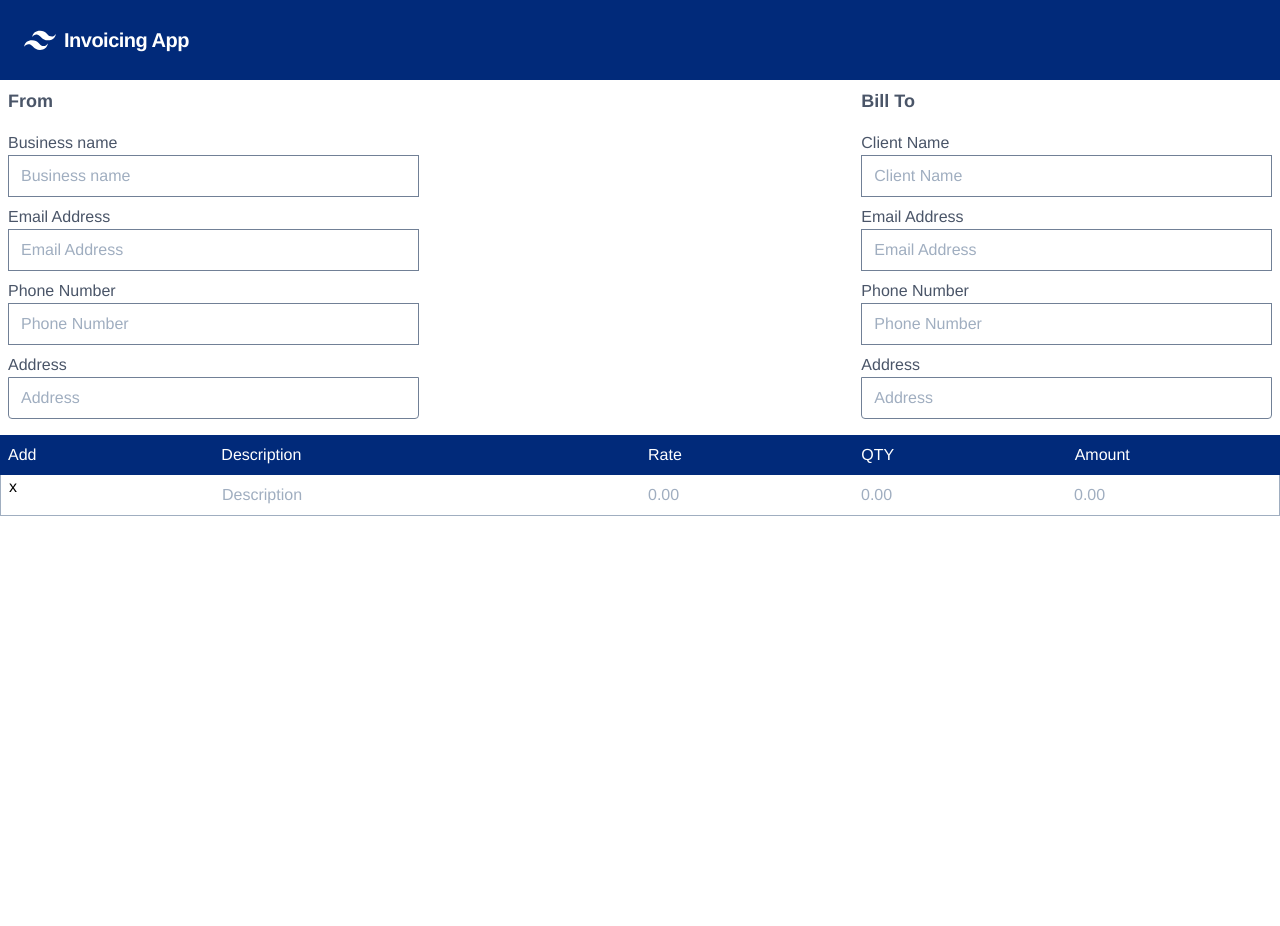
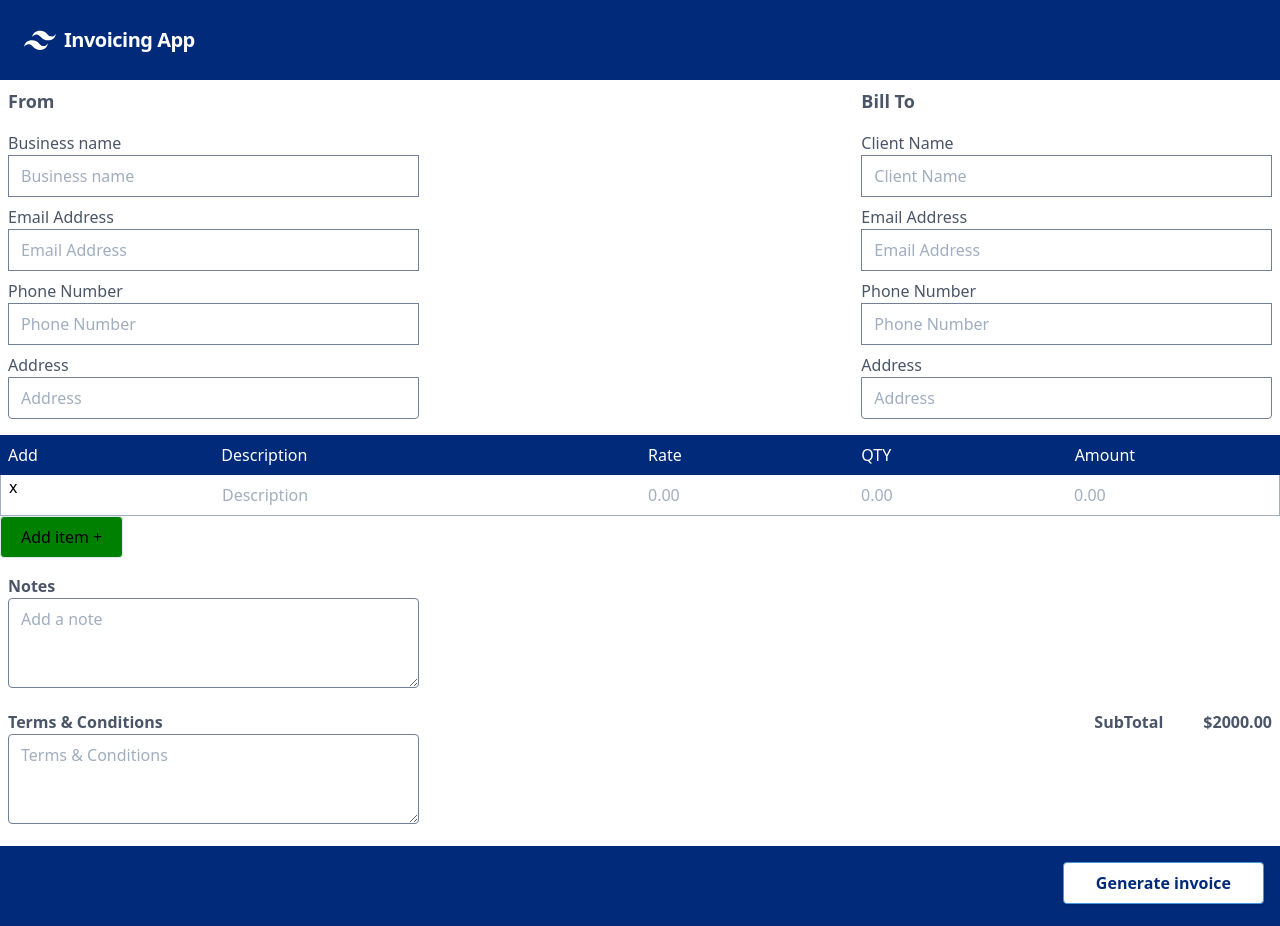
Before and after one commit to feyvik/Tailwind-Css, a Vue app: page / in a window 1280 px wide. Before the commit the page ends 800 px from the top, so only its background shows below. Built offline with nearby package versions, Linux system fonts and the light colour scheme.

Commit message:
implement design for inovice app

```diff
--- a/src/App.vue
+++ b/src/App.vue
@@ -4,10 +4,4 @@
   </div>
 </template>
 
-<style lang="scss">
-#app {
-  font-family: Avenir, Helvetica, Arial, sans-serif;
-  -webkit-font-smoothing: antialiased;
-  -moz-osx-font-smoothing: grayscale;
-}
-</style>
+<style lang="scss"></style>
--- /dev/null
+++ b/src/firebase.js
@@ -0,0 +1,15 @@
+import firebase from "firebase";
+import "firebase/firestore";
+
+const firebaseConfig = {
+  apiKey: "AIzaSyDjMip5chPKSKACje0CiTjb23xS4RmuZ_0",
+  authDomain: "invoice-app-24826.firebaseapp.com",
+  databaseURL: "https://invoice-app-24826.firebaseio.com",
+  projectId: "invoice-app-24826",
+  storageBucket: "invoice-app-24826.appspot.com",
+  messagingSenderId: "314164180882",
+  appId: "1:314164180882:web:54b409bb25f0f23b81b34b"
+};
+// Initialize Firebase
+const fire = firebase.initializeApp(firebaseConfig);
+export { fire };
--- a/src/main.js
+++ b/src/main.js
@@ -3,22 +3,7 @@ import App from "./App.vue";
 import router from "./router";
 import store from "./store";
 
-import firebase from "firebase";
-import "firebase/firestore";
-
 import "./assets/css/tailwind.css";
-
-const firebaseConfig = {
-  apiKey: "AIzaSyBbDfUDchLFGeIzXbU9kVZSz1aAOnKoE3U",
-  authDomain: "invoicing-app-b172d.firebaseapp.com",
-  databaseURL: "https://invoicing-app-b172d.firebaseio.com",
-  projectId: "invoicing-app-b172d",
-  storageBucket: "invoicing-app-b172d.appspot.com",
-  messagingSenderId: "145820741700",
-  appId: "1:145820741700:web:043f2495e451cf0b560c11"
-};
-// Initialize Firebase
-firebase.initializeApp(firebaseConfig);
 
 Vue.config.productionTip = false;
 
--- a/src/views/Home.vue
+++ b/src/views/Home.vue
@@ -1,7 +1,7 @@
 <template>
   <div class="container-fluid">
     <Navigation />
-    <div class="lg:container lg:mx-auto">
+    <div class="lg:container lg:mx-auto container-block">
       <div class="flex flex-wrap">
         <div class="w-2/6 p-2 text-gray-700">
           <h5 class="text-lg font-bold mb-4">From</h5>
@@ -14,6 +14,7 @@
               id="B_name"
               type="text"
               placeholder="Business name"
+              v-model="businessName"
             />
           </div>
           <div class="mb-2">
@@ -25,6 +26,7 @@
               id="B_name"
               type="email"
               placeholder="Email Address"
+              v-model="businessEmail"
             />
           </div>
           <div class="mb-2">
@@ -36,6 +38,7 @@
               id="B_name"
               type="number"
               placeholder="Phone Number"
+              v-model="businessPhone"
             />
           </div>
           <div class="mb-2">
@@ -47,6 +50,7 @@
               id="B_name"
               type="text"
               placeholder="Address"
+              v-model="businessAddress"
             />
           </div>
         </div>
@@ -64,6 +68,7 @@
               id="B_name"
               type="text"
               placeholder="Client Name"
+              v-model="clientName"
             />
           </div>
           <div class="mb-2">
@@ -75,6 +80,7 @@
               id="B_name"
               type="email"
               placeholder="Email Address"
+              v-model="clientEmail"
             />
           </div>
           <div class="mb-2">
@@ -86,6 +92,7 @@
               id="B_name"
               type="number"
               placeholder="Phone Number"
+              v-model="clientPhone"
             />
           </div>
           <div class="mb-2">
@@ -97,10 +104,12 @@
               id="B_name"
               type="text"
               placeholder="Address"
+              v-model="clientAddress"
             />
           </div>
         </div>
       </div>
+
       <div class="flex flex-wrap bg-blue">
         <div class="w-1/6 p-2">
           Add
@@ -118,6 +127,8 @@
           Amount
         </div>
       </div>
+
+      <div id="display">
         <div class="flex flex-wrap border-b border-gray-500 border-l border-r">
           <div class="w-1/6 pl-2 pr-2">
             <p>x</p>
@@ -128,6 +139,7 @@
               id="B_name"
               type="text"
               placeholder="Description"
+              v-model="description"
             />
           </div>
           <div class="w-1/6 pl-2 pr-2">
@@ -136,6 +148,7 @@
               id="B_name"
               type="number"
               placeholder="0.00"
+              v-model="rate"
             />
           </div>
           <div class="w-1/6 pl-2 pr-2">
@@ -144,6 +157,7 @@
               id="B_name"
               type="number"
               placeholder="0.00"
+              v-model="qty"
             />
           </div>
           <div class="w-1/6 pl-2 pr-2">
@@ -152,23 +166,189 @@
               id="B_name"
               type="number"
               placeholder="0.00"
+              v-model="amount"
             />
           </div>
         </div>
+      </div>
+
+      <div class="btn">
+        <button
+          @click="addItems"
+          class="btn-success rounded border pt-2 pb-2 pr-5 pl-5"
+        >
+          Add item +
+        </button>
+      </div>
+
+      <div class="flex flex-wrap mt-4 mb-4 text-gray-700">
+        <div class="w-2/6 pl-2 pr-2">
+          <h1 class="font-bold">Notes</h1>
+          <textarea
+            class="border rounded border-gray-600 w-full py-2 px-3"
+            placeholder="Add a note"
+            name=""
+            id=""
+            cols="5"
+            rows="3"
+            v-model="note"
+          >
+          </textarea>
+        </div>
+        <div class="w-1/6 pl-2 pr-2"></div>
+      </div>
+
+      <div class="flex flex-wrap mt-4 mb-4 text-gray-700">
+        <div class="w-2/6 pl-2 pr-2">
+          <h1 class="font-bold">Terms & Conditions</h1>
+          <textarea
+            class="border rounded border-gray-600 w-full py-2 px-3"
+            placeholder="Terms & Conditions"
+            name=""
+            id=""
+            cols="5"
+            rows="3"
+            v-model="condition"
+          >
+          </textarea>
+        </div>
+        <div class="w-2/6 pl-2 pr-2"></div>
+        <div class="w-2/6 pl-2 pr-2">
+          <div class="sub text-right font-bold">
+            <span class="mr-10">SubTotal</span>
+            <span class="">$2000.00</span>
+          </div>
+        </div>
+      </div>
+    </div>
+    <div class="bg-btn-500 text-right pb-4 pt-4">
+      <button
+        class="bg-white mr-4 text-btn-blue font-semibold py-2 px-8 border border-blue-500 rounded shadow"
+        @click="sendInvoice"
+      >
+        Generate invoice
+      </button>
     </div>
   </div>
 </template>
 
 <script>
 import Navigation from "../components/Navigation.vue";
+import { fire } from "../firebase";
 export default {
+  data() {
+    return {
+      businessName: "",
+      businessEmail: "",
+      businessPhone: "",
+      businessAddress: "",
+      clientName: "",
+      clientEmail: "",
+      clientPhone: "",
+      clientAddress: "",
+      description: "",
+      rate: "",
+      qty: "",
+      amount: "",
+      condition: "",
+      note: ""
+    };
+  },
   components: {
     Navigation
+  },
+  methods: {
+    addItems() {
+      const addNextItem = document.getElementById("display");
+      addNextItem.innerHTML += `
+      <div class="flex flex-wrap border-b border-gray-500 border-l border-r">
+          <div class="w-1/6 pl-2 pr-2">
+            <p>x</p>
+          </div>
+          <div class="w-2/6 pl-2 pr-2">
+            <input
+              class="border-gray-600 w-full py-2"
+              id="B_name"
+              type="text"
+              placeholder="Description"
+              v-model="description"
+            />
+          </div>
+          <div class="w-1/6 pl-2 pr-2">
+            <input
+              class="border-gray-600 w-full py-2"
+              id="B_name"
+              type="number"
+              placeholder="0.00"
+              v-model="rate"
+            />
+          </div>
+          <div class="w-1/6 pl-2 pr-2">
+            <input
+              class="border-gray-600 w-full py-2"
+              id="B_name"
+              type="number"
+              placeholder="0.00"
+              v-model="qty"
+            />
+          </div>
+          <div class="w-1/6 pl-2 pr-2">
+            <input
+              class="border-gray-600 w-full py-2"
+              id="B_name"
+              type="number"
+              placeholder="0.00"
+              v-model="amount"
+            />
+          </div>
+        </div>
+      `;
+    },
+    sendInvoice() {
+      const createInvoice = {
+        businessName: this.businessName,
+        businessEmail: this.businessEmail,
+        businessPhone: this.businessPhone,
+        businessAddress: this.businessAddress,
+        clientName: this.clientName,
+        clientEmail: this.clientEmail,
+        clientPhone: this.clientPhone,
+        clientAddress: this.clientAddress,
+        description: this.description,
+        rate: this.rate,
+        qty: this.qty,
+        amount: this.amount,
+        condition: this.condition,
+        note: this.note
+      };
+      fire
+        .database()
+        .ref("messages")
+        .push(createInvoice);
+      this.businessName = "";
+      this.businessEmail = "";
+      this.businessPhone = "";
+      this.businessAddress = "";
+      this.clientName = "";
+      this.clientEmail = "";
+      this.clientPhone = "";
+      this.clientAddress = "";
+      this.description = "";
+      this.rate = "";
+      this.qty = "";
+      this.amount = "";
+      this.condition = "";
+      this.note = "";
+      console.log(createInvoice);
+    }
   }
 };
 </script>
 
 <style lang="scss" scoped>
+.container-fluid {
+  min-height: 100vh !important;
+}
 input {
   box-shadow: none;
   outline: none;
@@ -178,4 +358,14 @@ input {
   background-color: #012a7a;
   color: white;
 }
+.btn-success {
+  background-color: green;
+}
+.bg-btn-500 {
+  background-color: #012a7a;
+  min-height: 10vh;
+}
+.text-btn-blue {
+  color: #012a7a;
+}
 </style>
```
Lines whose indentation alone changed are shown as unchanged.
